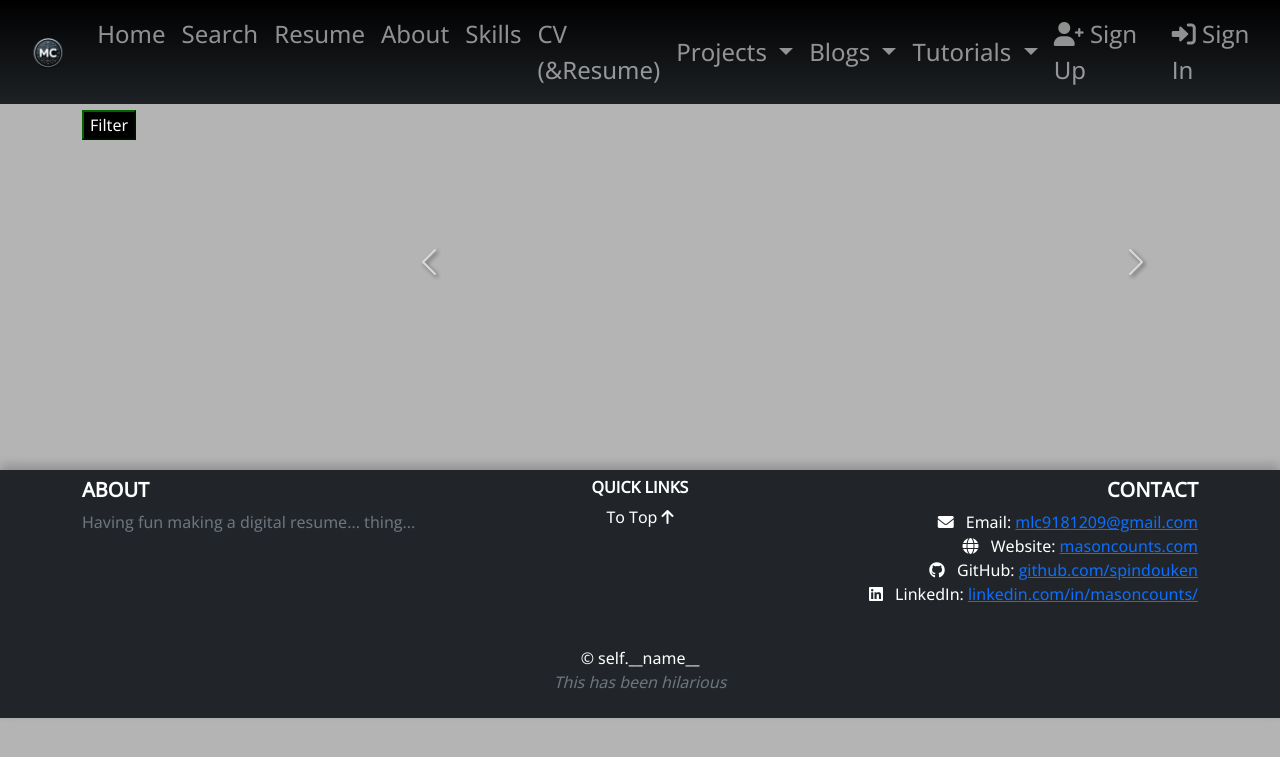
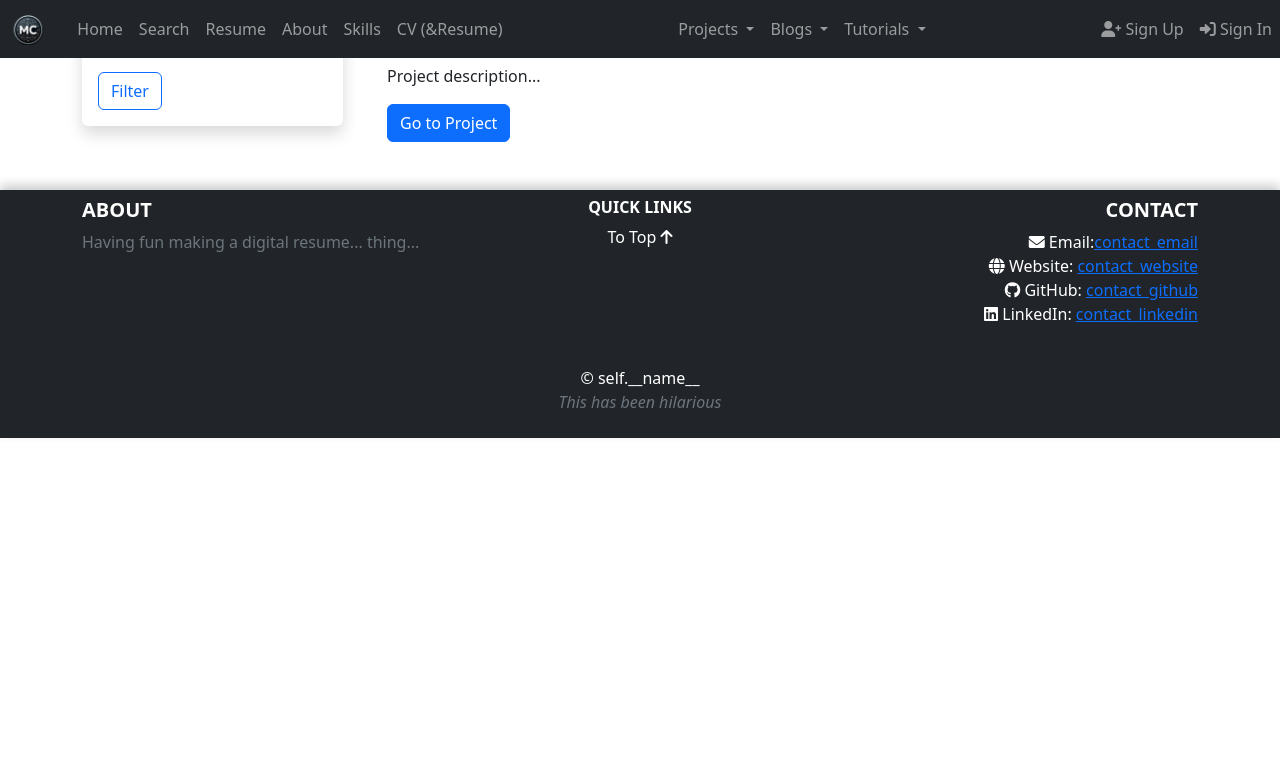
Before and after one commit to ZeroDayPoke/digital_cv, a Flask app: page /projects in a window 1280 px wide. Shown: the top 757 px of the page. Run offline with Flask 3, Linux system fonts and the light colour scheme; data that the repository does not hold is empty; some libraries are stand-ins or nearby versions.

Commit message:
abstraction

```diff
--- a/app/forms/form_utils.py
+++ b/app/forms/form_utils.py
@@ -14,6 +14,12 @@ class MultiCheckboxField(SelectMultipleField):
     """
     widget = ListWidget(prefix_label=False)
     option_widget = CheckboxInput()
+
+    def __init__(self, *args, **kwargs):
+        render_kw = kwargs.get("render_kw", {})
+        render_kw.setdefault("class", "form-check-input")
+        kwargs["render_kw"] = render_kw
+        super(MultiCheckboxField, self).__init__(*args, **kwargs)
 
     def process_formdata(self, valuelist):
         """
--- a/app/forms/skill_forms.py
+++ b/app/forms/skill_forms.py
@@ -16,8 +16,8 @@ class SkillsFilterForm(FlaskForm):
     - skills: A MultiCheckboxField for selecting skills.
     - filter: A SubmitField for submitting the form.
     """
-    skills = MultiCheckboxField('Skills', choices=[])
-    filter = SubmitField('Filter')
+    skills = MultiCheckboxField('Skills', choices=[], render_kw={"class": "form-check-input"})
+    filter = SubmitField('Filter', render_kw={"class": "btn btn-outline-primary"})
 
 class AddSkillForm(FlaskForm):
     """
--- a/app/static/styles/cv.css
+++ /dev/null
@@ -1,160 +0,0 @@
-.card.blog-card .card-body {
-  /* This overrides the bootstrap built in light mode */
-  background-color: #343a40; /* This is the color for bg-dark in Bootstrap */
-  color: #f8f9fa; /* This is the color for text-light in Bootstrap */
-}
-
-form input {
-  background-color: #000;
-  color: #f8f9fa;
-  border-color: #006400;
-}
-
-body {
-  padding-top: 70px;
-  background-color: #b4b4b4;
-  font-family: 'Open Sans', sans-serif;
-  font-weight: 300;
-}
-/*
-I like: b4b4b4
-*/
-
-.navbar {
-  background: linear-gradient(to bottom, rgba(0, 0, 0, 1), rgba(0, 0, 0, .1));
-}
-
-/* Add padding to the navbar-brand (favicon) */
-.navbar-brand {
-  padding-left: 20px; /* Adjust this value based on your preference */
-}
-
-/* Add padding to the last element of navbar (Sign Up/Sign In) */
-.navbar-nav.ml-auto .nav-link:last-child {
-  padding-right: 20px;
-  /* Adjust this value based on your preference */
-}
-
-.navbar-nav {
-  justify-content: space-around; /* Makes items distribute evenly across the width of the navbar */
-}
-
-.nav-item {
-  flex-grow: 1; /* Makes each nav item take up as much space as possible */
-  text-align: center; /* Centers the text in each nav item */
-}
-
-.nav-link {
-  font-size: 1.5rem; /* Makes the text of each nav link larger */
-}
-
-aside.col-md-4 {
-  position: -webkit-sticky; /* Safi */
-  position: sticky;
-  top: 6em; /* top position when starting to stick */
-  height: 60vh; /* This ensures that the aside takes up the full viewport height */
-  overflow-y: auto; /* Allows it to be scrollable */
-}
-
-nav[role="navigation"] ul {
-  display: flex;
-  flex-direction: column;
-  height: 100%; /* Ensures the ul takes the full height of its parent */
-  justify-content: space-around; /* Distributes space evenly */
-}
-
-nav[role="navigation"] li {
-  flex: 1;
-  display: flex; /* Make the li itself a flex container */
-  align-items: center; /* Center the link vertically */
-  justify-content: center; /* Center the link horizontally */
-}
-
-nav[role="navigation"] a {
-  padding: 10px;
-  text-align: center;
-  display: block; /* Makes the whole area clickable */
-  width: 100%; /* Ensures the link takes the full width of the li */
-  border: 1px solid #f8f9fa; /* Adds a border for distinction */
-  border-radius: 5px; /* Rounds the corners */
-  background-color: #343a40; /* Matching with your color scheme */
-  color: #f8f9fa; /* Matching with your color scheme */
-}
-
-nav[role="navigation"] a:hover {
-  background-color: #495057; /* Slightly darker on hover */
-}
-
-#tutorial-intro {
-  text-align: center;
-}
-
-/* Carousel Controls */
-.carousel-control-prev-icon,
-.carousel-control-next-icon {
-  filter: drop-shadow(2px 2px 2px black);
-}
-
-/* Carousel Image */
-.carousel-image {
-  max-height: 400px;
-  width: 60%; /* Image takes up 60% of the width */
-  float: left; /* Image positioned to the left */
-  object-fit: cover;
-}
-
-/* Carousel Caption */
-.carousel-caption {
-  position: absolute;
-  top: 0;
-  right: 0;
-  bottom: 0;
-  left: 60%; /* Starting from where the image ends */
-  width: 40%; /* The caption occupies the remaining 40% */
-  background-color: rgba(0, 0, 0, 0.8); /* Increased opacity for better readability */
-  padding: 10px;
-  border-radius: 0;
-  text-align: left; /* Align text to the left */
-}
-
-/* For desktops and larger screens */
-.carousel-inner {
-  height: 30vw;
-}
-
-/* For tablets */
-@media (max-width: 768px) {
-  .carousel-inner {
-    height: 50vw;
-  }
-}
-
-/* For mobile devices */
-@media (max-width: 480px) {
-  .carousel-inner {
-    height: 70vw;
-  }
-}
-
-.carousel-indicators li {
-  width: 0.3rem;
-  height: 0.6rem;
-  border-radius: 0.3rem;
-  margin-right: 0.3rem;
-  margin-left: 0.3rem;
-  background-color: rgba(255, 255, 255, 0.5);
-}
-
-.carousel-indicators .active {
-  background-color: white;
-}
-
-.card {
-  margin-bottom: 1rem;
-  background-color: black;
-}
-
-.hero-section {
-  font-family: 'Montserrat', sans-serif;
-  text-shadow: 1px 3px 4px #000000;
-}
--- a/app/templates/base.html
+++ b/app/templates/base.html
@@ -2,54 +2,64 @@
 <html>
   <head>
     <!-- Title -->
-    <title>{% block title %}ZDP{% endblock %}</title>
+    <title>{% block title %}{{ _('name') }} - Digital CV{% endblock %}</title>
 
     <!-- Meta -->
     {% include 'default/meta.html' %}
 
     <!-- Favicon -->
+    <link rel="icon" href="{{ _('favicon_location') }}" type="image/x-icon" />
+
+    {% if use_extended_bootstrap %}
     <link
-      rel="icon"
-      href="{{ url_for('static', filename='images/favicon.png') }}"
-      type="image/x-icon"
+      href="https://cdn.jsdelivr.net/npm/bootswatch@5/dist/vapor/bootstrap.min.css"
+      rel="stylesheet"
     />
-    <!-- Bootstrap CSS -->
+    {% else %}
     <link
       rel="stylesheet"
       href="https://cdn.jsdelivr.net/npm/bootstrap@5.2.3/dist/css/bootstrap.min.css"
     />
+    {% endif %}
+
     <!-- Custom CSS -->
     <link
       rel="stylesheet"
       href="{{ url_for('static', filename='styles/cv.css', v='1.5') }}"
     />
     <!--fonts-->
-    <link rel="preconnect" href="https://fonts.googleapis.com">
-    <link rel="preconnect" href="https://fonts.gstatic.com" crossorigin>
-    <link href="https://fonts.googleapis.com/css2?family=Open+Sans:wght@450&display=swap" rel="stylesheet">
-    <link href="https://fonts.googleapis.com/css2?family=Montserrat:wght@600&display=swap" rel="stylesheet">
+    <link rel="preconnect" href="https://fonts.googleapis.com" />
+    <link rel="preconnect" href="https://fonts.gstatic.com" crossorigin />
+    <link
+      href="https://fonts.googleapis.com/css2?family=Open+Sans:wght@450&display=swap"
+      rel="stylesheet"
+    />
+    <link
+      href="https://fonts.googleapis.com/css2?family=Montserrat:wght@600&display=swap"
+      rel="stylesheet"
+    />
     {% block css %}{% endblock %}
   </head>
-  <body class="text-light">
+  <body class="{{ body_class|default('text-dark') }}">
     {% include 'flash.html' %}
-    <header class="container">
-      {% include 'default/navbar.html' %}
-    </header>
-    <main class="container">
-      {% block content %}
 
-      {% endblock %}
-    </main>
+    <header class="container">{% include 'default/navbar.html' %}</header>
+
+    <main class="container">{% block content %} {% endblock %}</main>
 
     {% include 'default/footer.html' %}
+
+    <!-- Common JS -->
     <script src="https://cdn.jsdelivr.net/npm/bootstrap@5.2.3/dist/js/bootstrap.bundle.min.js"></script>
-    {% block js %}
+
+    <!-- Additional JS -->
+    {% block js %} {% if use_mathjax %}
     <script src="https://polyfill.io/v3/polyfill.min.js?features=es6"></script>
     <script
       id="MathJax-script"
       async
       src="https://cdn.jsdelivr.net/npm/mathjax@3/es5/tex-mml-chtml.js"
     ></script>
-    {% endblock %}
+    {% endif %} {% endblock %}
   </body>
 </html>
--- a/app/templates/default/footer.html
+++ b/app/templates/default/footer.html
@@ -1,6 +1,12 @@
-<link rel="stylesheet" href="https://cdnjs.cloudflare.com/ajax/libs/font-awesome/6.0.0-beta3/css/all.min.css">
+<link
+  rel="stylesheet"
+  href="https://cdnjs.cloudflare.com/ajax/libs/font-awesome/6.0.0-beta3/css/all.min.css"
+/>
 
-<footer class="mt-3 py-2 bg-dark text-white" style="box-shadow: 0 -5px 10px rgba(0, 0, 0, 0.2);">
+<footer
+  class="mt-3 py-2 bg-dark text-white"
+  style="box-shadow: 0 -5px 10px rgba(0, 0, 0, 0.2)"
+>
   <div class="container">
     <div class="row">
       <!-- About Section -->
@@ -10,23 +16,48 @@
       </section>
       <!-- Quick Links -->
       <nav class="col-md-4 mb-4 text-center">
-        <h5 class="text-uppercase fw-bold" style="font-size: 1em;">Quick Links</h5>
+        <h5 class="text-uppercase fw-bold" style="font-size: 1em">
+          Quick Links
+        </h5>
         <ul class="list-unstyled">
-          <li><a href="#" class="text-white text-decoration-none">To Top <i class="fas fa-arrow-up"></i></a></li>
+          <li>
+            <a href="#" class="text-white text-decoration-none"
+              >To Top <i class="fas fa-arrow-up"></i
+            ></a>
+          </li>
         </ul>
       </nav>
       <!-- Contact -->
       <address class="col-md-4 mb-4 text-end">
         <h5 class="text-uppercase fw-bold">Contact</h5>
         <ul class="list-unstyled">
-          <li><span class="info-label"><i class="fas fa-envelope"></i> Email:</span> <a
-              href="mailto:mlc9181209@gmail.com">mlc9181209@gmail.com</a></li>
-          <li><span class="info-label"><i class="fas fa-globe"></i> Website:</span> <a
-              href="https://masoncounts.com">masoncounts.com</a></li>
-          <li><span class="info-label"><i class="fab fa-github"></i> GitHub:</span> <a
-              href="https://github.com/spindouken">github.com/spindouken</a></li>
-          <li><span class="info-label"><i class="fab fa-linkedin"></i> LinkedIn:</span> <a
-              href="https://www.linkedin.com/in/masoncounts/">linkedin.com/in/masoncounts/</a></li>
+          <li>
+            <span class="info-label"
+              ><i class="fas fa-envelope"></i> Email:</span
+            ><a href="mailto:{{ _('contact_email') }}"
+              >{{ _('contact_email') }}</a
+            >
+          </li>
+          <li>
+            <span class="info-label"
+              ><i class="fas fa-globe"></i> Website:</span
+            >
+            <a href="{{ _('contact_website') }}">{{ _('contact_website') }}</a>
+          </li>
+          <li>
+            <span class="info-label"
+              ><i class="fab fa-github"></i> GitHub:</span
+            >
+            <a href="{{ _('contact_github') }}">{{ _('contact_github') }}</a>
+          </li>
+          <li>
+            <span class="info-label"
+              ><i class="fab fa-linkedin"></i> LinkedIn:</span
+            >
+            <a href="{{ _('contact_linkedin') }}"
+              >{{ _('contact_linkedin') }}</a
+            >
+          </li>
         </ul>
       </address>
     </div>
@@ -39,13 +70,3 @@
     </div>
   </div>
 </footer>
-
-<style>
-  a:hover {
-    text-decoration: underline;
-  }
-
-  .info-label i {
-    margin-right: 8px;
-  }
-</style>
--- a/app/templates/default/meta.html
+++ b/app/templates/default/meta.html
@@ -1,11 +1,6 @@
-<meta
-  name="description"
-  content="Chris Stamper's CV. Software Engineer and Chemical Engineer based in Tulsa, Oklahoma."
-/>
-<meta
-  name="keywords"
-  content="Chris Stamper, Software Engineer, Chemical Engineer, Tulsa, Oklahoma, CV, Resume"
-/>
-<meta name="author" content="Chris Stamper" />
+<!-- app/templates/default/meta.html -->
+<meta name="description" content="{{ _('meta_description') }}" />
+<meta name="keywords" content="{{ _('meta_keywords') }}" />
+<meta name="author" content="{{ _('meta_author') }}" />
 <meta name="viewport" content="width=device-width, initial-scale=1.0" />
 <meta charset="UTF-8" />
--- a/app/templates/projects.html
+++ b/app/templates/projects.html
@@ -1,17 +1,29 @@
 {% extends 'base.html' %} {% block content %}
-<div class="row">
+
+<div class="row mt-3">
   <!-- Filter Section -->
   <div class="col-md-3">
-    <form method="POST">
+    <form method="POST" class="shadow p-3 mb-5 bg-white rounded">
       {{ form.hidden_tag() }}
-      <div class="mb-3">{{ form.skills.label }} {{ form.skills }}</div>
-      {{ form.filter }}
+      <div class="mb-3">{{ form.skills.label }}</div>
+      {% for subfield in form.skills %}
+      <div class="form-check">
+        {{ subfield.label(class_="form-check-label") }} {{
+        subfield(class_="form-check-input") }}
+      </div>
+      {% endfor %}
+      <button type="submit" class="btn btn-outline-primary">Filter</button>
     </form>
   </div>
 
-  <!-- Carousel Section -->
-  <div class="col-md-9">
-    <div id="projectCarousel" class="carousel slide" data-bs-ride="carousel">
+  <!-- Carousel and Project Synopsis Section -->
+  <div class="col-md-9 position-relative">
+    <!-- Carousel -->
+    <div
+      id="projectCarousel"
+      class="carousel slide shadow-lg rounded"
+      data-bs-ride="carousel"
+    >
       <!-- Carousel Indicators -->
       <ol class="carousel-indicators">
         {% for project in projects %}
@@ -28,7 +40,6 @@
         ></li>
         {% endfor %}
       </ol>
-
       <!-- Carousel Slides -->
       <div class="carousel-inner">
         {% for project in projects %}
@@ -37,41 +48,18 @@
           <img
             src="{{ url_for('static', filename='images/projects/' + project.image_filename) }}"
             alt="{{ project.name }} image"
-            class="d-block w-100 carousel-image img-fluid"
+            class="d-block w-100 h-auto img-fluid"
           />
           {% else %}
           <img
             src="{{ url_for('static', filename='images/defaults/notfound2.png') }}"
             alt="Default project image"
-            class="d-block w-100 carousel-image img-fluid"
+            class="d-block w-100 h-auto img-fluid"
           />
           {% endif %}
-          <div
-            class="carousel-caption d-flex flex-column align-items-center justify-content-end"
-          >
-            <h5>
-              {% if project.repo_link %}
-              <a href="{{ project.repo_link }}">{{ project.name }}</a>
-              {% else %} {{ project.name }} {% endif %}
-            </h5>
-            <p>{{ project.description }}</p>
-            <p><b>Role:</b> {{ project.role }}</p>
-            {% if project.live_link %}
-            <p><a href="{{ project.live_link }}">Live Project</a></p>
-            {% endif %}
-            <ul>
-              <b>Related Skills:</b>
-              <ul>
-                {% for skill in project.related_skills %}
-                <li>{{ skill.name }}</li>
-                {% endfor %}
-              </ul>
-            </ul>
-          </div>
         </div>
         {% endfor %}
       </div>
-
       <!-- Carousel Controls -->
       <a
         class="carousel-control-prev"
@@ -92,6 +80,20 @@
         <span class="sr-only">Next</span>
       </a>
     </div>
+    <!-- Project Synopsis -->
+    <div
+      class="position-absolute bottom-0 start-0 w-100 p-3"
+      style="z-index: 2; background: rgba(255, 255, 255, 0.75)"
+    >
+      <div class="card bg-transparent border-0">
+        <div class="card-body">
+          <h5 class="card-title">Project Title</h5>
+          <p class="card-text">Project description...</p>
+          <a href="#" class="btn btn-primary">Go to Project</a>
+        </div>
+      </div>
+    </div>
   </div>
 </div>
+
 {% endblock %}
--- a/app/templates/tutorial_detail.html
+++ b/app/templates/tutorial_detail.html
@@ -1,7 +1,6 @@
 <!-- app/templates/tutorial_detail.html -->
 {% extends "base.html" %} {% block title %}{{ tutorial.name }}{% endblock %} {%
 block content %}
-<style></style>
 
 <div class="row">
   <article class="col-md-8">
```
Also changed, not shown: app/__init__.py (+9 -9 lines), app/templates/about.html (+0 -24 lines), app/templates/blog_detail.html (+3 -5 lines), app/templates/default/header.html (+14 -21 lines), app/templates/index.html (+0 -64 lines), app/templates/resume.html (+0 -19 lines), app/static/images/favicon.ico (added).
